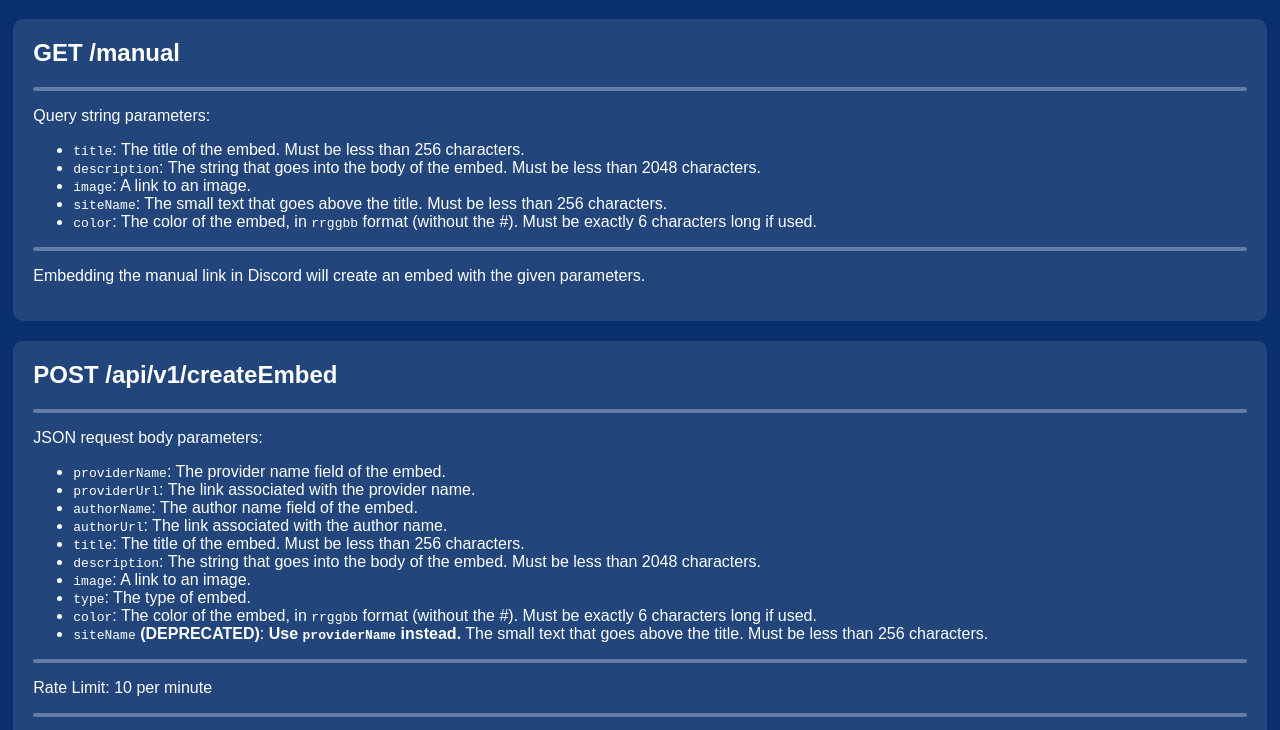
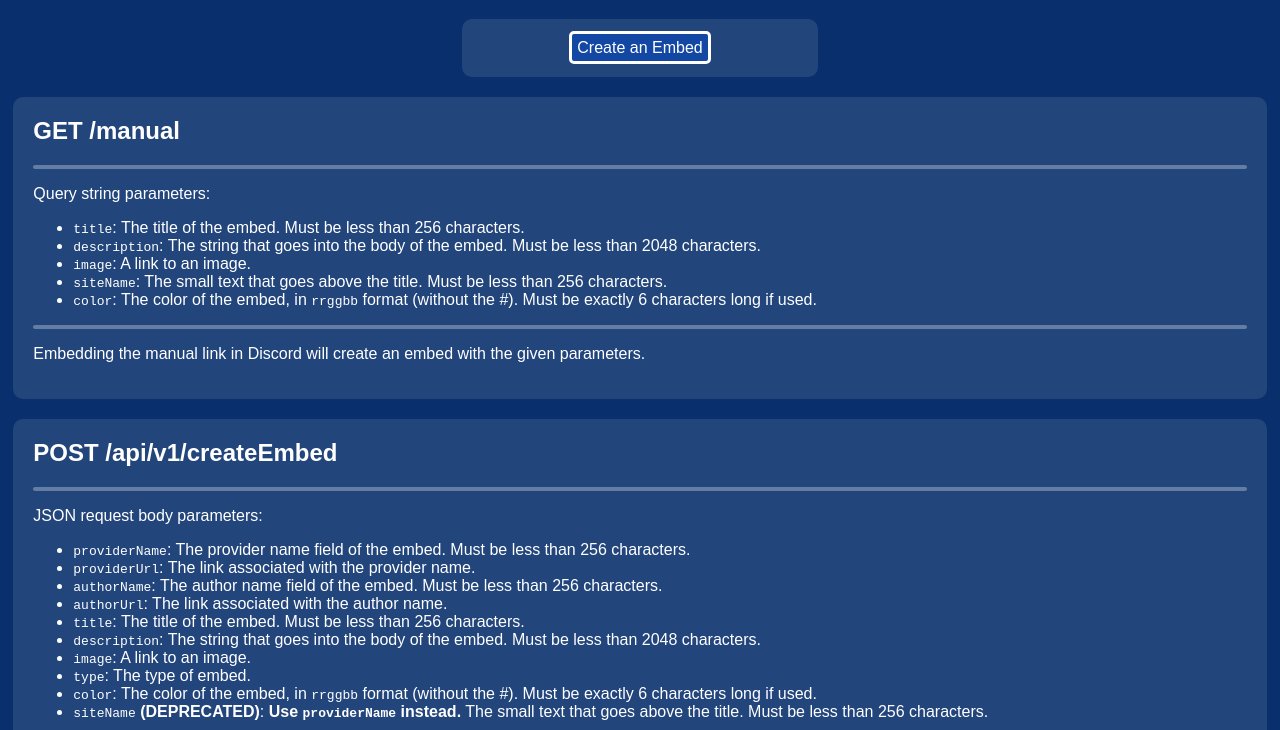
Before and after one commit to Mega-Mewthree/DiscordSafeEmbed, a website: page static/index.html in a window 1280 px wide. Shown: the part 61-791 px from the top of the page. Drawn offline with Linux system fonts and the light colour scheme.

Commit message:
Added a link to /createEmbed

```diff
--- a/static/index.html
+++ b/static/index.html
@@ -11,6 +11,9 @@
   <body>
     <div class="center">
       <h1>DiscordSafeEmbed API</h1>
+    </div>
+    <div class="center roundedBox quarterSizeContainer">
+      <a class="abutton" href="createEmbed">Create an Embed</a>
     </div>
     <div class="center roundedBox fullSizeContainer">
       <div class="textAlignLeft">
@@ -34,9 +37,9 @@
         <hr>
         <p>JSON request body parameters:</p>
         <ul>
-          <li><code>providerName</code>: The provider name field of the embed.</li>
+          <li><code>providerName</code>: The provider name field of the embed. Must be less than 256 characters.</li>
           <li><code>providerUrl</code>: The link associated with the provider name.</li>
-          <li><code>authorName</code>: The author name field of the embed.</li>
+          <li><code>authorName</code>: The author name field of the embed. Must be less than 256 characters.</li>
           <li><code>authorUrl</code>: The link associated with the author name.</li>
           <li><code>title</code>: The title of the embed. Must be less than 256 characters.</li>
           <li><code>description</code>: The string that goes into the body of the embed. Must be less than 2048 characters.</li>
--- a/static/style.css
+++ b/static/style.css
@@ -49,6 +49,17 @@ a:visited {
   border-radius: 5px;
 }
 
+.abutton {
+  background: rgb(18, 72, 164);
+  border-radius: 5px;
+  border-width: 3px;
+  border-style: solid;
+  border-color: #FFF;
+  color: #FFF;
+  padding: 5px;
+  text-decoration: none;
+}
+
 .center {
   margin-left: auto;
   margin-right: auto;
@@ -75,3 +86,9 @@ a:visited {
   padding: 20px;
   margin-bottom: 20px;
 }
+
+.quarterSizeContainer {
+  width: 25%;
+  padding: 20px;
+  margin-bottom: 20px;
+}
```
